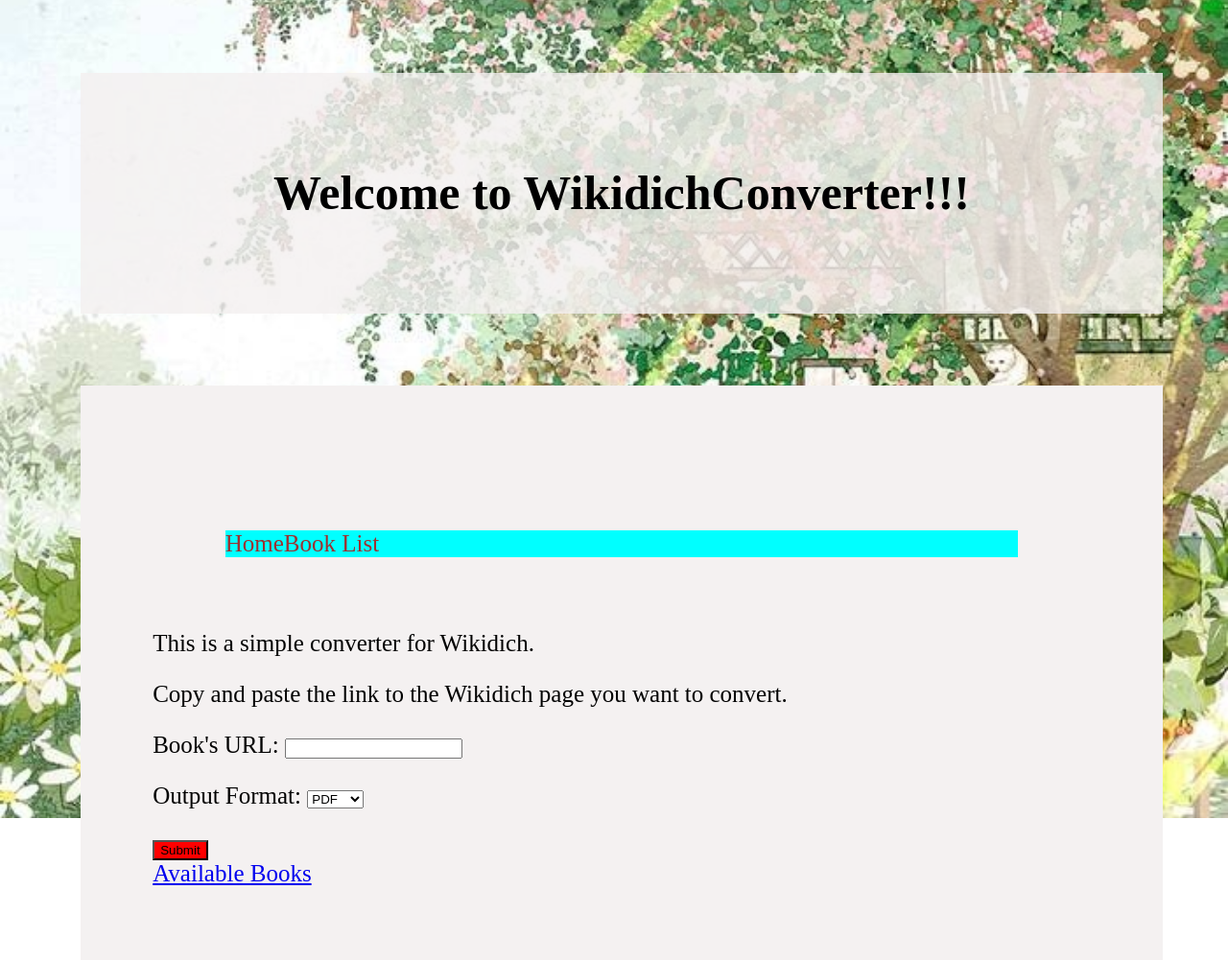
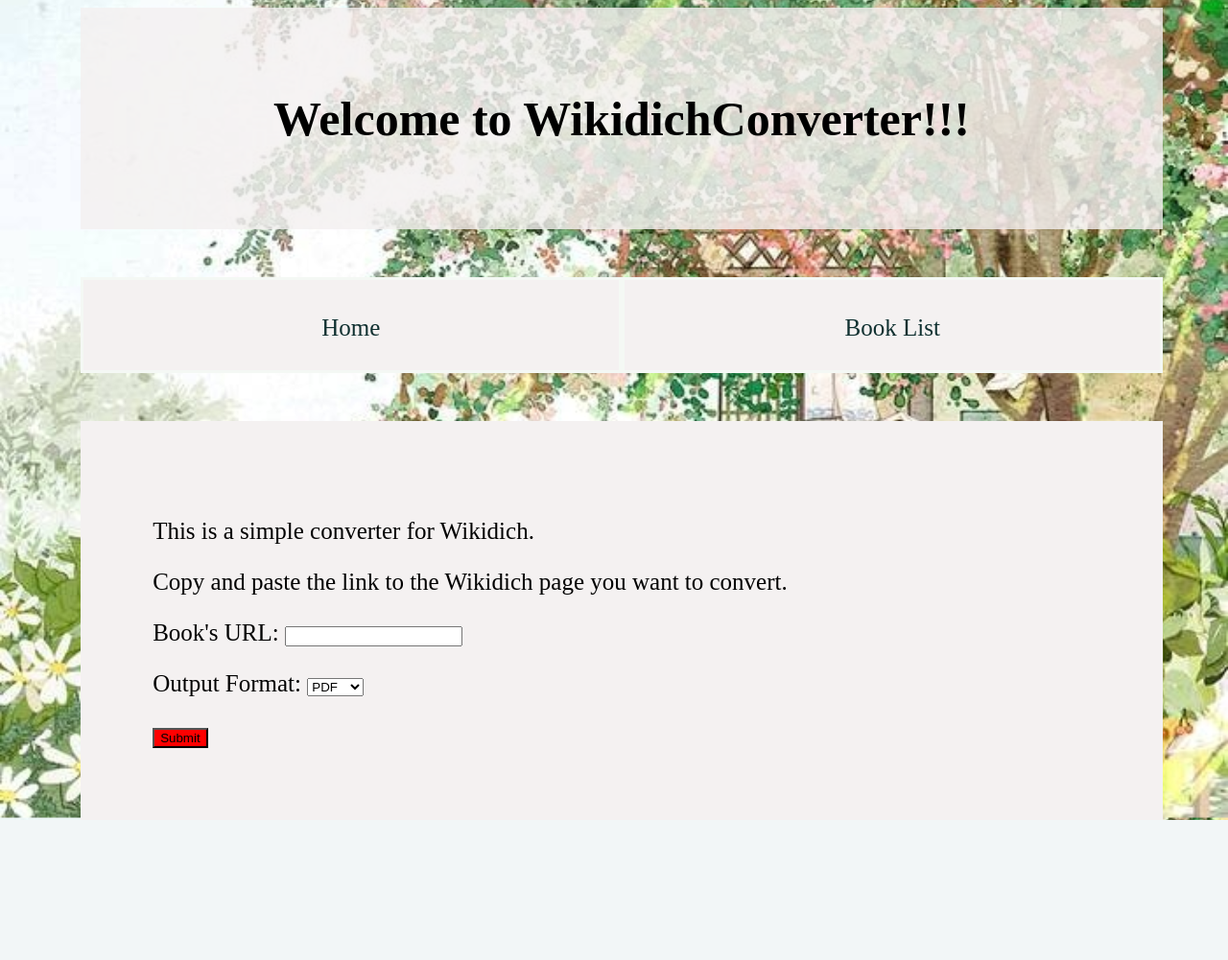
Before and after one commit to hvrlxy/wikidichConverter.com, a Django app: page /wikidthConverter/ in a window 1280 px wide. Shown: the whole page at 96% size. After the commit the page ends 855 px from the top, so only its background shows below. Run offline with Django 4.2, Linux system fonts and the light colour scheme.

Commit message:
add horizontal panel

```diff
--- a/wikidichWebsite/wikidthConverter/static/css/index.css
+++ b/wikidichWebsite/wikidthConverter/static/css/index.css
@@ -4,46 +4,53 @@ body, html {
 
 body {
     background-image: url("../media/background.png");
-
+    background-repeat: repeat-y;
     /* Full height */
     height: 100%;
     width: 100%;
 
     /* Center and scale the image nicely */
     background-position: center;
-  background-repeat: no-repeat;
     background-size: cover;
 }
 
 .row{
-    margin: 2cm;
     display: flex;
-    background-color: aqua;
-    color:rgb(158, 48, 48)
-    /* flex-direction: row; */
+    background-color: rgba(244, 241, 241);
+    height: 100px;
+    line-height: 100px;
+    margin-left: 2cm;
+    margin-right: 2cm;
+    font-size: 25px;
 }
 
 .current{
-    /* background-color: #f1f1f1;
-    border-radius: 5px;
-    padding: 10px;
-    width: 50%; */
+    display: flex;
+    width: 100%;
+    display: inline-block;
+    color:rgb(15, 48, 48);
+    border: 3px solid rgb(244, 248, 244);
     text-align: center;
-    display: inline-block;
-    background-color: aqua;
-    color:rgb(158, 48, 48);
+    text-decoration: none;
+}
+
+.current:hover{
+    background-color: rgb(53, 54, 53);
+    color: rgb(251, 252, 252);
+    border: 3px solid rgb(244, 248, 244);
+    text-decoration: none;
 }
 
 #main_header{
     display: flex;
     background-color: rgba(244, 241, 241, 0.8);
-    height: 100px;
-    top: 0;
-    left: 0;
+    height: 80px;
     justify-content: center; /* align horizontal */
     align-items: center; /* align vertical */
     padding: 2cm;
-    margin: 2cm;
+    margin-left: 2cm;
+    margin-right: 2cm;
+    margin-bottom: 50px;
     font-size: 25px;
 }
 
@@ -51,7 +58,9 @@ body {
     background-color: rgba(244, 241, 241);
     /* height: 100%; */
     padding: 2cm;
-    margin: 2cm;
+    margin-left: 2cm;
+    margin-right: 2cm;
+    margin-top: 50px;
     font-size: 25px;
 }
 
--- a/wikidichWebsite/wikidthConverter/templates/wikidthConverter/index.html
+++ b/wikidichWebsite/wikidthConverter/templates/wikidthConverter/index.html
@@ -1,10 +1,11 @@
 {% extends "wikidthConverter/layout.html" %}
 {% block body %}
-    <div class="row">
-        <div class="current">Home</div>
-        <div class="current">Book List</div>
-    </div>
+<div class="row">
+    <a href="{% url 'wikidithConverter:index' %}" class="current">Home</a>
+    <a href="{% url 'wikidithConverter:booklist' %}" class="current">Book List</a>
+</div>
 
+<div id="content">
     <p>
         This is a simple converter for Wikidich.
     </p>
@@ -20,6 +21,5 @@
         </div>
         <input type="submit">
     </form>
-
-    <a href="{% url 'wikidithConverter:booklist' %}"> Available Books</a>
+</div>
 {% endblock %}
--- a/wikidichWebsite/wikidthConverter/templates/wikidthConverter/layout.html
+++ b/wikidichWebsite/wikidthConverter/templates/wikidthConverter/layout.html
@@ -11,9 +11,7 @@
         <div id="main_header">
             <h1>Welcome to WikidichConverter!!!</h1>
         </div>
-        <div id="content">
             {% block body %}
             {% endblock %}
-        </div>
     </body>
 </html>
```
Also changed, not shown: wikidichWebsite/wikidthConverter/templates/wikidthConverter/booklist.html (+7 -2 lines). Lines whose indentation alone changed are shown as unchanged.
